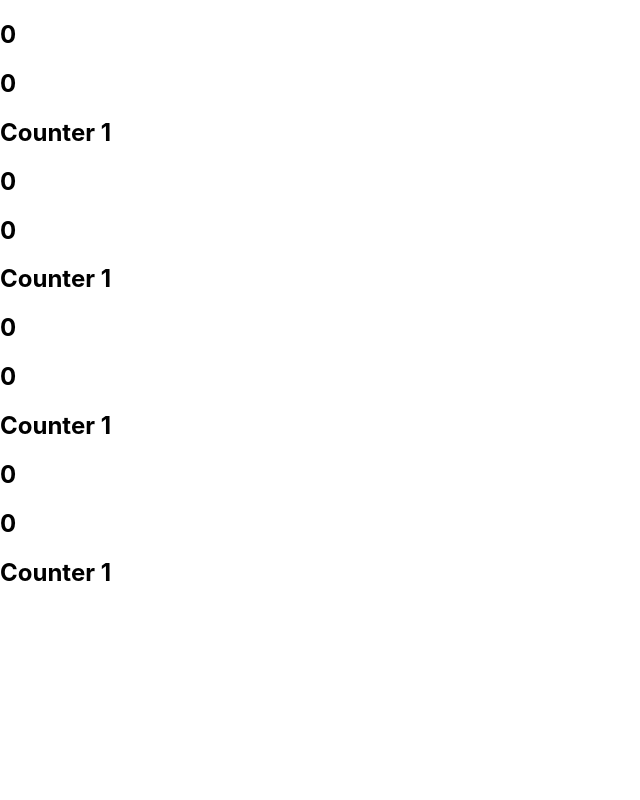
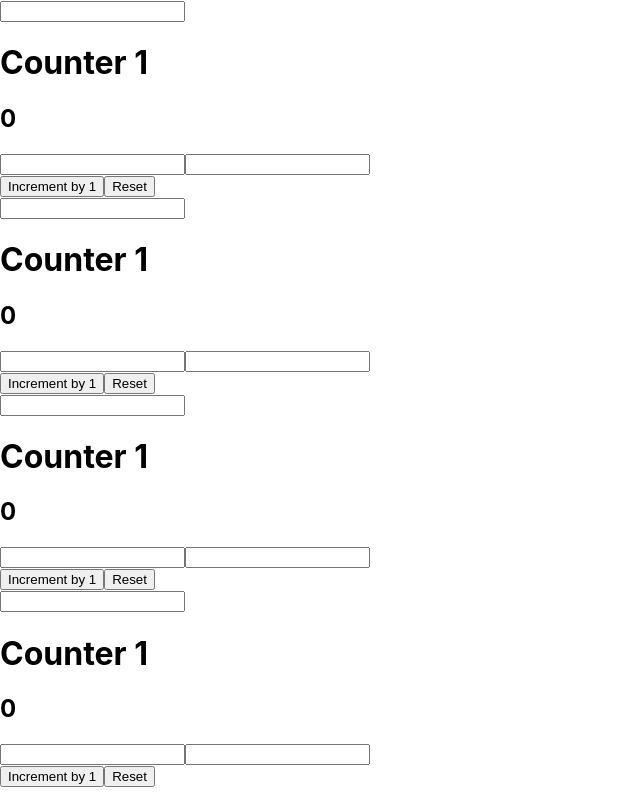
Before and after one commit to Greenfin17/intro-to-react, a React (Create React App) app: page / in a window 1280 px wide. Shown: the whole page, without its empty margins (0-640 px from the left). Built offline with nearby package versions, Linux system fonts and the light colour scheme.

Commit message:
starting to work

```diff
--- a/src/Counter.js
+++ b/src/Counter.js
@@ -2,15 +2,35 @@ import React, { useState } from 'react';
 
 const Counter = () => {
   const [counter, setCounter] = useState(0);
-  const [userInput, setUserInput] = useState(0);
+  const [userInput, setUserInput] = useState(1);
   const [counterName, setCounterName] = useState("Counter 1");
 
   return (
-    <>
-    <h2>{counter}</h2>
-    <h2>{userInput}</h2>
-    <h2>{counterName}</h2>
-    </>
+    <div>
+      <input
+        onChange={(e) => setCounterName(e.target.value)}>
+      </input>
+      <h1>{counterName}</h1>
+      <h2>{counter}</h2>
+
+      <input
+        onChange={(e) => setCounterName(e.target.value)}>
+      </input>
+
+      <input
+        onChange={(e) => setUserInput(Number(e.target.id))}>
+      </input><br />
+
+      <button
+        onClick={() => setCounter((prevState) => prevState + userInput)}>
+          Increment by {userInput}
+      </button>
+      {counter <= 0 ? '' :
+        <button onClick={() => setCounter((prevState) => prevState - 1)}
+          >Decrement by {userInput}
+        </button>}
+      <button onClick={() => setCounter(0)}>Reset</button>
+    </div>
   )
 }
 export default Counter;
```
